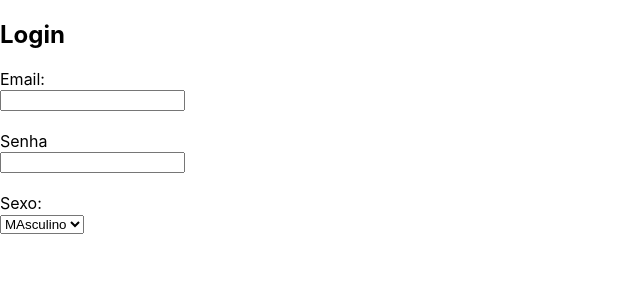
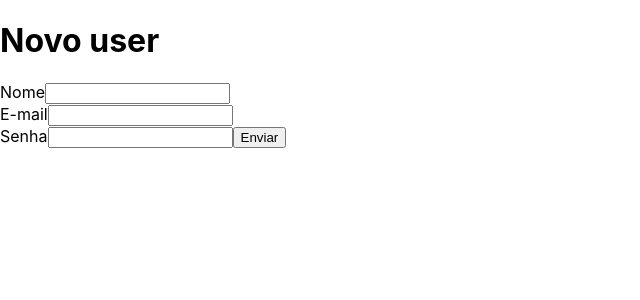
Before and after one commit to yoneshinzato/react-project, a React (Create React App) app: page / in a window 1280 px wide. Shown: the top 300 px of the page, without its empty margins (0-640 px from the left). Built offline with nearby package versions, Linux system fonts and the light colour scheme.

Commit message:
manipulando formulário I

```diff
--- a/src/App.js
+++ b/src/App.js
@@ -6,44 +6,43 @@ class App extends Component {
   constructor(props){
     super(props)
     this.state = {
-     email: '',
-     senha: '',
-     sexo: ''
+      nome: '',
+      email: '',
+      senha: '',
+      error: ''
+
     }
   }
 
-  trocaEmail = (e) => {
-    let valorDigitado = e.target.value
-    this.setState({email: valorDigitado})
-  }
+  cadastrar = (evento) => {
+    const { nome, email, senha} = this.state
+    if(nome !== '' && email !== '' && senha !== ''){
+      alert(`Nome: ${nome}, Email: ${email}, Senha: ${senha}`)
+    } else {
+      this.setState({error: "Favor preencher corretamente o formulário!"})
+    }
 
-  trocaSexo = (e) => {
-    this.setState({sexo: e.target.value})
+    evento.preventDefault()
   }
 
 
   render(){
     return (
       <>
-      <h2>Login</h2>
-       Email: <br />
-       <input type="email" name="email" value={this.state.email}
-       onChange={this.trocaEmail}   /> <br /><br />
-       Senha <br />
-       <input type='password' name='senha' value={this.state.senha}
-        onChange={(e) => this.setState({senha: e.target.value})}
-          /> <br /><br />
-        Sexo: <br />
-        <select name="sexo" value={this.state.sexo} onChange={this.trocaSexo}>
-          <option value="masculino">MAsculino</option>
-          <option value="feminino">FEminino</option>
-        </select>
-
-          <div>
-          <h3>{this.state.email}</h3>
-          <h3>{this.state.senha}</h3>
-          <h3>{this.state.sexo}</h3>
-          </div>
+        <h1>Novo user</h1>
+    {this.state.error && <p>{this.state.error}</p>}
+        <form  onSubmit={this.cadastrar}>
+          <label name="nome">Nome</label>
+          <input type="text" value={this.state.nome}
+            onChange={(e) => this.setState({nome: e.target.value})} /><br/>
+          <label name="email">E-mail</label>
+          <input type="email" value={this.state.email}
+            onChange={e => this.setState({email: e.target.value})} /><br />
+            <label name="senha">Senha</label>
+          <input type="password" value={this.state.senha}
+            onChange={e => this.setState({senha: e.target.value})} />
+            <button type="submit">Enviar</button>
+        </form>
       </>
     )
   }
```
